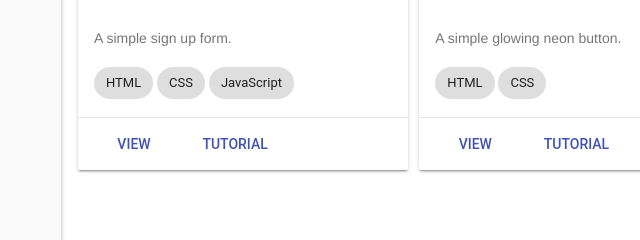
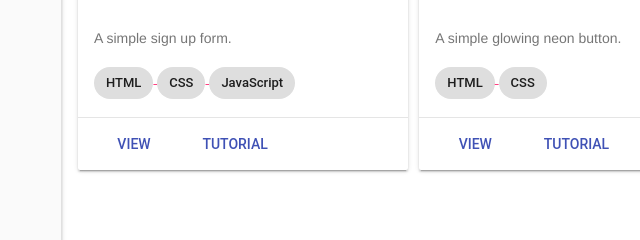
Before and after one commit to codeGame2/wwwSchools, a plain HTML site: page Demo/demo.html in a window 1280 px wide. Shown: the part 127-367 px from the top of the page, 178-818 px from the left. Drawn offline with nearby package versions, Linux system fonts and the light colour scheme.

Commit message:
added links to tags
Next: make tags searchable on click via ?q={searchQuery}

```diff
--- a/Demo/demo.html
+++ b/Demo/demo.html
@@ -51,15 +51,21 @@
     A simple sign up form.
     <br>
     <br>
+    <a href="https://codegame2.github.io/wwwSchools/html/syllabus">
       <span class="mdl-chip">
           <span class="mdl-chip__text">HTML</span>
       </span>
+    </a>
+    <a href="https://codegame2.github.io/wwwSchools/css/syllabus">
       <span class="mdl-chip">
           <span class="mdl-chip__text">CSS</span>
       </span>
+    </a>
+    <a href="https://codegame2.github.io/wwwSchools/js/syllabus">
       <span class="mdl-chip">
         <span class="mdl-chip__text">JavaScript</span>
       </span>
+    </a>
   </div>
   <div class="mdl-card__actions mdl-card--border">
     <a href="https://codegame2.github.io/wwwSchools/Demo/Sign-up-form/" class="mdl-button mdl-button--colored mdl-js-button mdl-js-ripple-effect">
@@ -80,12 +86,16 @@
     A simple glowing neon button.
     <br>
     <br>
+    <a href="https://codegame2.github.io/wwwSchools/html/syllabus">
       <span class="mdl-chip">
           <span class="mdl-chip__text">HTML</span>
       </span>
+    </a>
+    <a href="https://codegame2.github.io/wwwSchools/css/syllabus">
       <span class="mdl-chip">
           <span class="mdl-chip__text">CSS</span>
       </span>
+    </a>
   </div>
   <div class="mdl-card__actions mdl-card--border">
     <a href="https://codegame2.github.io/wwwSchools/Demo/NEON-BUTTON/" class="mdl-button mdl-button--colored mdl-js-button mdl-js-ripple-effect">
```
Lines whose indentation alone changed are shown as unchanged.
